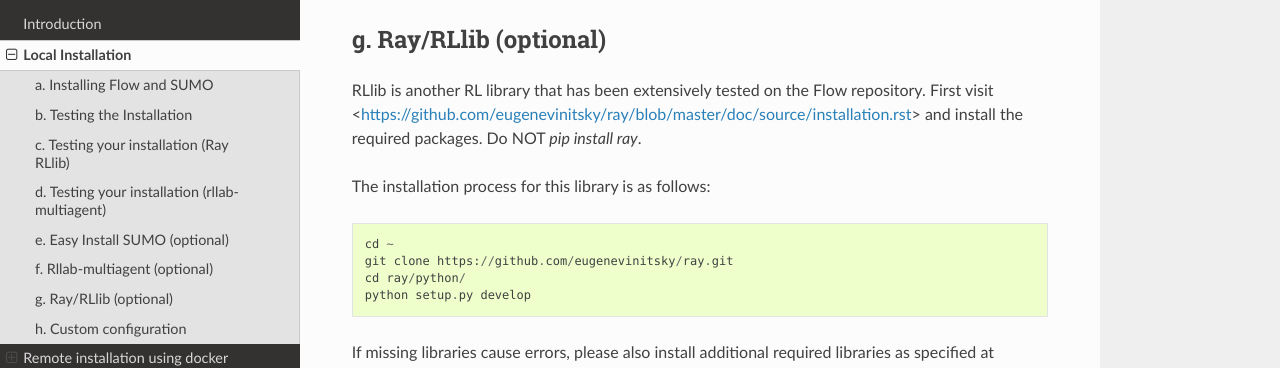
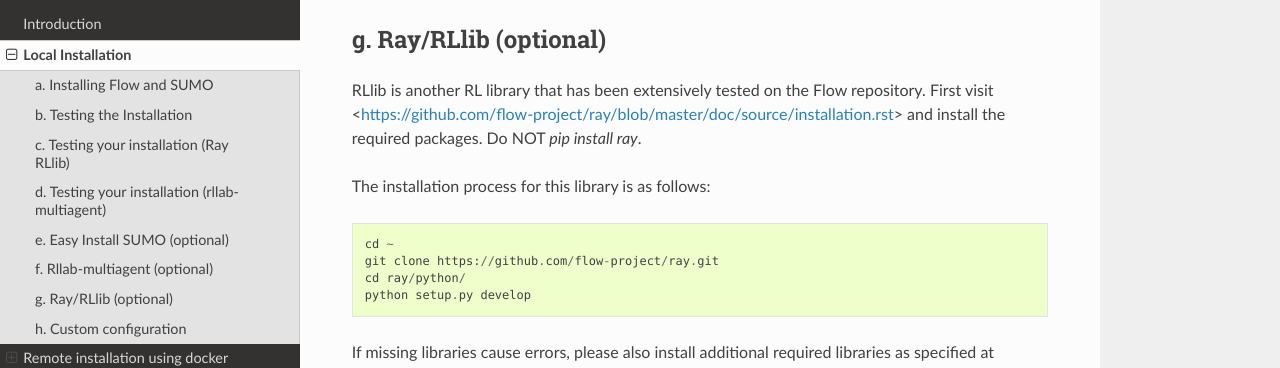
Before and after one commit to flow-project/flow, a Sphinx documentation site: the page built from docs/source/flow_setup.rst, in a window 1280 px wide and 900 px high, scrolled down 5386 px. Shown: the part 153-521 px from the top of the window. Built offline with Sphinx 7.4.7 and the Read the Docs theme 2.0.0, drawn with Linux system fonts in a browser that asks for light colours; formulas are drawn with MathJax 3; some of the changed lines change nothing that is shown.

Commit message:
pointed at the flow-project version of ray

```diff
--- a/docs/source/flow_setup.rst
+++ b/docs/source/flow_setup.rst
@@ -270,7 +270,7 @@ g. Ray/RLlib (optional)
 =======================
 RLlib is another RL library that has been extensively tested on the Flow
 repository.
-First visit <https://github.com/eugenevinitsky/ray/blob/master/doc/source/installation.rst> and
+First visit <https://github.com/flow-project/ray/blob/master/doc/source/installation.rst> and
 install the required packages. Do NOT `pip install ray`.
 
 The installation process for this library is as follows:
@@ -278,7 +278,7 @@ The installation process for this library is as follows:
 ::
 
     cd ~
-    git clone https://github.com/eugenevinitsky/ray.git
+    git clone https://github.com/flow-project/ray.git
     cd ray/python/
     python setup.py develop
 
```
